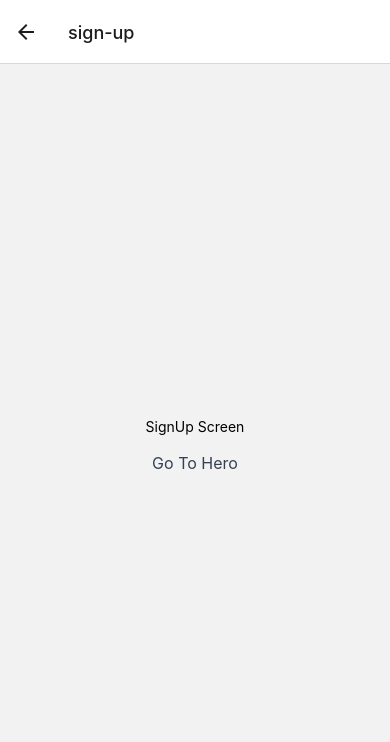
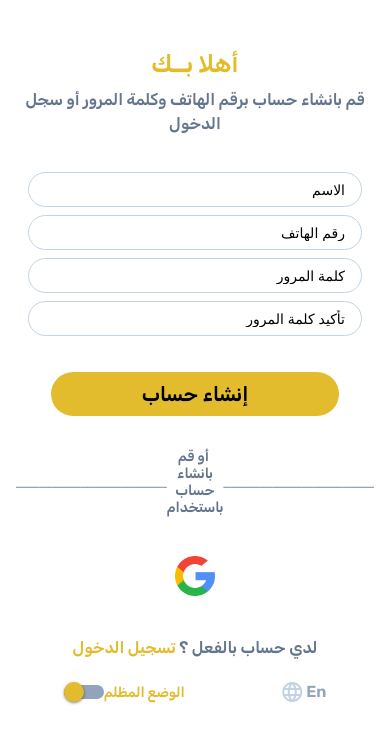
Before and after one commit to Hazem-Alsaqaan/betcom, a React Native app: screen /sign-up in a window 390 px wide. Shown: the top 742 px of the page. Built offline with nearby package versions, Linux system fonts and the light colour scheme.

Commit message:
add sign-up screen

```diff
--- a/src/components/AuthForms.jsx
+++ b/src/components/AuthForms.jsx
@@ -6,7 +6,7 @@ const AuthForms = ({ placeholder, onChange, secure }) => {
     const { english } = useSelector((state) => state.publicVariablesSlice)
     return (
         <TextInput
-            className={`bg-whiteColor px-4 py-2 m-3 border-[1px] border-solid border-gray300 rounded-full ${english ? "text-left" : "text-right"}`}
+            className={`bg-whiteColor px-4 py-2 mx-3 my-1 border-[1px] border-solid border-gray300 rounded-full ${english ? "text-left" : "text-right"}`}
             placeholder={placeholder}
             secureTextEntry={secure}
         />
--- a/src/navigations/RootNavigation.jsx
+++ b/src/navigations/RootNavigation.jsx
@@ -27,7 +27,7 @@ const UserLogedOutNavigation = () => {
     return (
         <RootStack.Navigator initialRouteName="sign-in">
             <RootStack.Screen name="sign-in" component={SignInScreen} options={{ headerShown: false }} />
-            <RootStack.Screen name="sign-up" component={SignUpScreen} />
+            <RootStack.Screen name="sign-up" component={SignUpScreen} options={{ headerShown: false }} />
         </RootStack.Navigator>
     )
 }
--- a/src/screens/SignInScreen.jsx
+++ b/src/screens/SignInScreen.jsx
@@ -44,7 +44,9 @@ const SignInScreen = () => {
                     />
                 </TouchableOpacity>
                 <View className={`flex-row items-center justify-center`} >
-                    <Text className={`text-center mb-5 text-gray500 text-base font-rubikSemiBold`}>{english ? "didn't have an account ? " : "ليس لدي حساب ؟ "}  <Text className={`text-center mb-5 font-rubikSemiBold text-mainColor`}>{english ? "create account" : "إنشاء حساب"}</Text></Text>
+                    <Text className={`text-center mb-5 text-gray500 text-base font-rubikSemiBold`}>{english ? "didn't have an account ? " : "ليس لدي حساب ؟ "}
+                        <Text onPress={() => navigate.navigate("sign-up")} className={`text-center mb-5 font-rubikSemiBold text-mainColor`}>{english ? "create account" : "إنشاء حساب"}</Text>
+                    </Text>
                 </View>
                 <View className={`flex-row items-center justify-around`}>
                     <ThemeMood />
--- a/src/screens/SignUpScreen.jsx
+++ b/src/screens/SignUpScreen.jsx
@@ -1,16 +1,51 @@
 import { useNavigation } from "@react-navigation/native"
-import { Text, View } from "react-native"
+import { Image, SafeAreaView, ScrollView, Text, TouchableOpacity, View } from "react-native"
+import AuthForms from "../components/AuthForms"
+import ThemeMood from "../components/ThemeMood"
+import ChangeLanguage from "../components/ChangeLanguage"
+import { useSelector } from "react-redux"
+import AuthButton from "../components/AuthButton"
 
 const SignUpScreen = () => {
     const navigate = useNavigation()
-    const goToHeroScreen = () => {
-        navigate.navigate("hero")
-    }
+    const { darkMood, english } = useSelector((state) => state.publicVariablesSlice)
     return (
-        <View className={`flex-1 items-center justify-center`}>
-            <Text>SignUp Screen</Text>
-            <Text onPress={() => goToHeroScreen()} className={`m-4 text-base text-center text-slate-700`}>Go To Hero</Text>
-        </View>
+        <SafeAreaView className={`flex-1 px-4 ${darkMood ? "bg-blackColor" : "bg-whiteColor"}`}>
+            <ScrollView >
+                <View className={`flex items-center pt-12 pb-8 `}>
+                    <Text className={`capitalize text-2xl text-center text-mainColor mb-2 font-rubikSemiBold`}>{english ? "Hello And Welcome" : "أهلا بــك"}</Text>
+                    <Text className={`capitalize text-base text-center text-gray500 font-rubikSemiBold`}>{english ? "sign up by phone number and password or Login" : "قم بانشاء حساب برقم الهاتف وكلمة المرور أو سجل الدخول"}</Text>
+                </View>
+                <AuthForms placeholder={english ? "username" : "الاسم"} secure={false} />
+                <AuthForms placeholder={english ? "phone number" : "رقم الهاتف"} secure={false} />
+                <AuthForms placeholder={english ? "password" : "كلمة المرور"} secure={true} />
+                <AuthForms placeholder={english ? "confirm password" : "تأكيد كلمة المرور"} secure={true} />
+                <View className={`flex items-center my-8`}>
+                    <AuthButton title={english ? "Sign Up" : "إنشاء حساب"} />
+                </View>
+                <View className={`flex-row justify-center items-center`}>
+                    <Text className={`text-center text-gray400`}>ـــــــــــــــــــــــــــــــــــــــ</Text>
+                    <Text className={`text-center text-gray500 font-rubikSemiBold`}> {english ? "Or Sign Up With" : "أو قم بانشاء حساب باستخدام"} </Text>
+                    <Text className={`text-center text-gray400`}>ـــــــــــــــــــــــــــــــــــــــ</Text>
+                </View>
+                <TouchableOpacity className={`flex items-center justify-center my-10`}>
+                    <Image
+                        source={require("../../assets/pictures/google.png")}
+                        alt="GOOGLE"
+                        className={`w-10 h-10`}
+                    />
+                </TouchableOpacity>
+                <View className={`flex-row items-center justify-center`} >
+                    <Text className={`text-center mb-5 text-gray500 text-base font-rubikSemiBold`}>{english ? "I have already account ? " : "لدي حساب بالفعل ؟ "}
+                        <Text onPress={() => navigate.navigate("sign-in")} className={`text-center mb-5 font-rubikSemiBold text-mainColor`}>{english ? "login" : "تسجيل الدخول"}</Text>
+                    </Text>
+                </View>
+                <View className={`flex-row items-center justify-around`}>
+                    <ThemeMood />
+                    <ChangeLanguage />
+                </View>
+            </ScrollView>
+        </SafeAreaView>
     )
 }
 
```
Also changed, not shown: package.json (+3 -4 lines), 1 other file (tests, documents, lock files or other folders).
